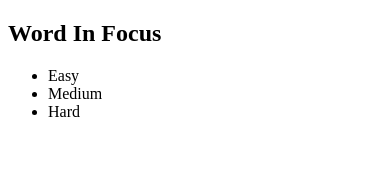
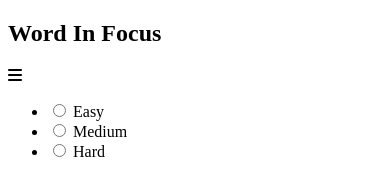
Before and after one commit to tizron22/word-in-focus, a plain HTML site: page index.html in a window 390 px wide. Drawn offline with Linux system fonts and the light colour scheme.

Commit message:
feat: add radio for difficulty & hamburger icon

```diff
--- a/index.html
+++ b/index.html
@@ -6,6 +6,9 @@
     <meta name="viewport" content="width=device-width, initial-scale=1.0">
     <title>Word In Focus</title>
 
+    <!-- Font Awesome -->
+    <script src="https://kit.fontawesome.com/7d5ddd03f5.js" crossorigin="anonymous"></script>
+
     <!-- CSS stylesheet -->
     <link rel="stylesheet" href="./assets/css/style.css"/>
 </head>
@@ -13,13 +16,25 @@
     <!-- Navigation Bar -->
     <header>
         <nav>
-            <h1 id="header">Word In Focus</h1>
-            <ul id="menu-navbar" class="menu">
-                <li>Easy</li>
-                <li>Medium</li>
-                <li>Hard</li>
-            </ul>
+            <h1 id="page-name">Word In Focus</h1>
+            <div class="dropdown-menu-nav" id="dropdown-menu-nav"><i class="fas fa-bars"></i></div>
         </nav>
+
+        <ul id="menu-navbar" class="menu">
+            <li>
+                <input type="radio" id="easy" name="game-difficulty" value="easy">
+                <label for="easy">Easy</label><br>
+            </li>
+            <li>
+                <input type="radio" id="medium" name="game-difficulty" value="medium">
+                <label for="medium">Medium</label><br>
+            </li>
+            <li>
+                <input type="radio" id="hard" name="game-difficulty" value="hard">
+                <label for="hard">Hard</label><br>
+            </li>
+        </ul>
+
     </header>
 
     <!-- Game controls and scoring-->
```
